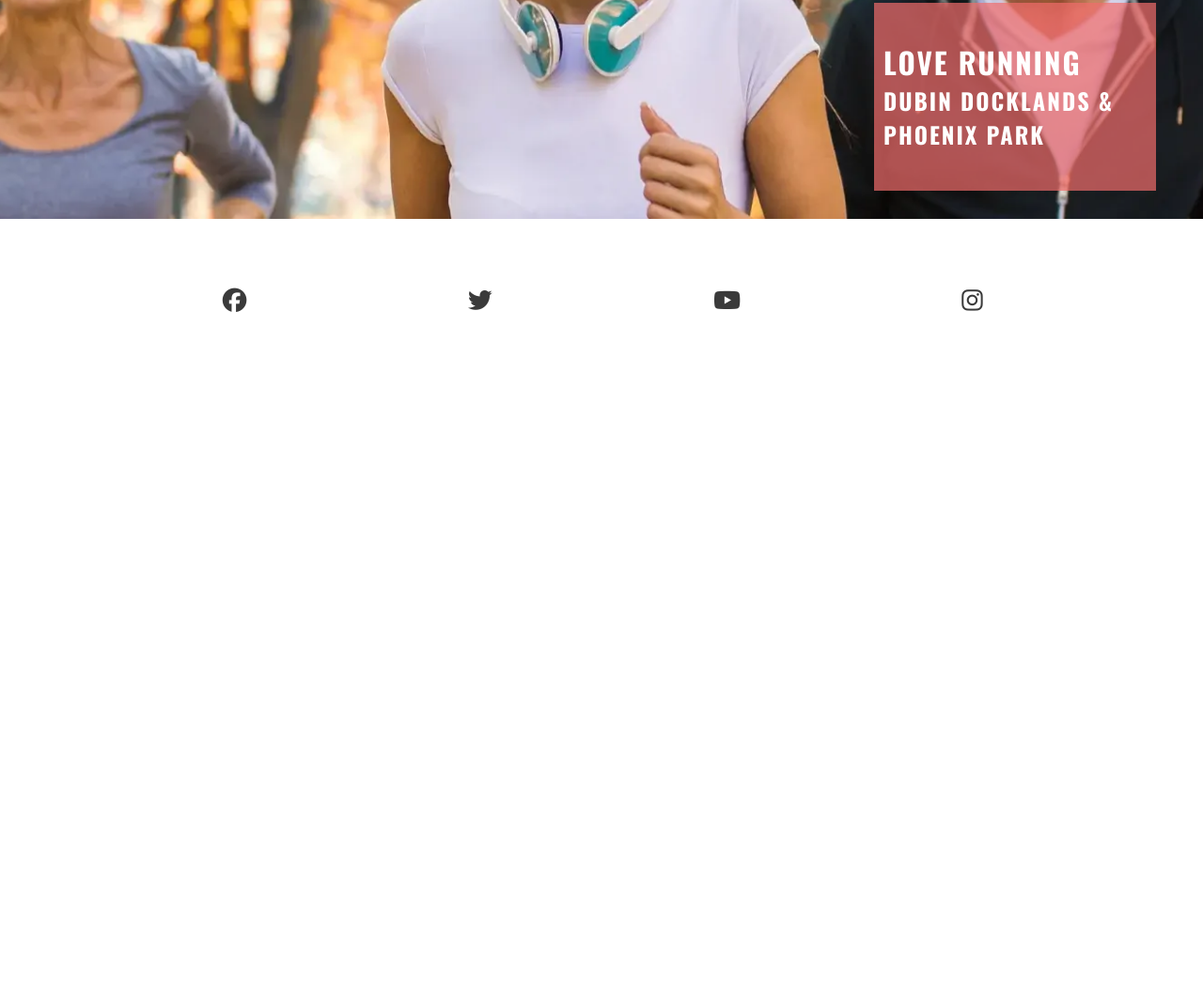
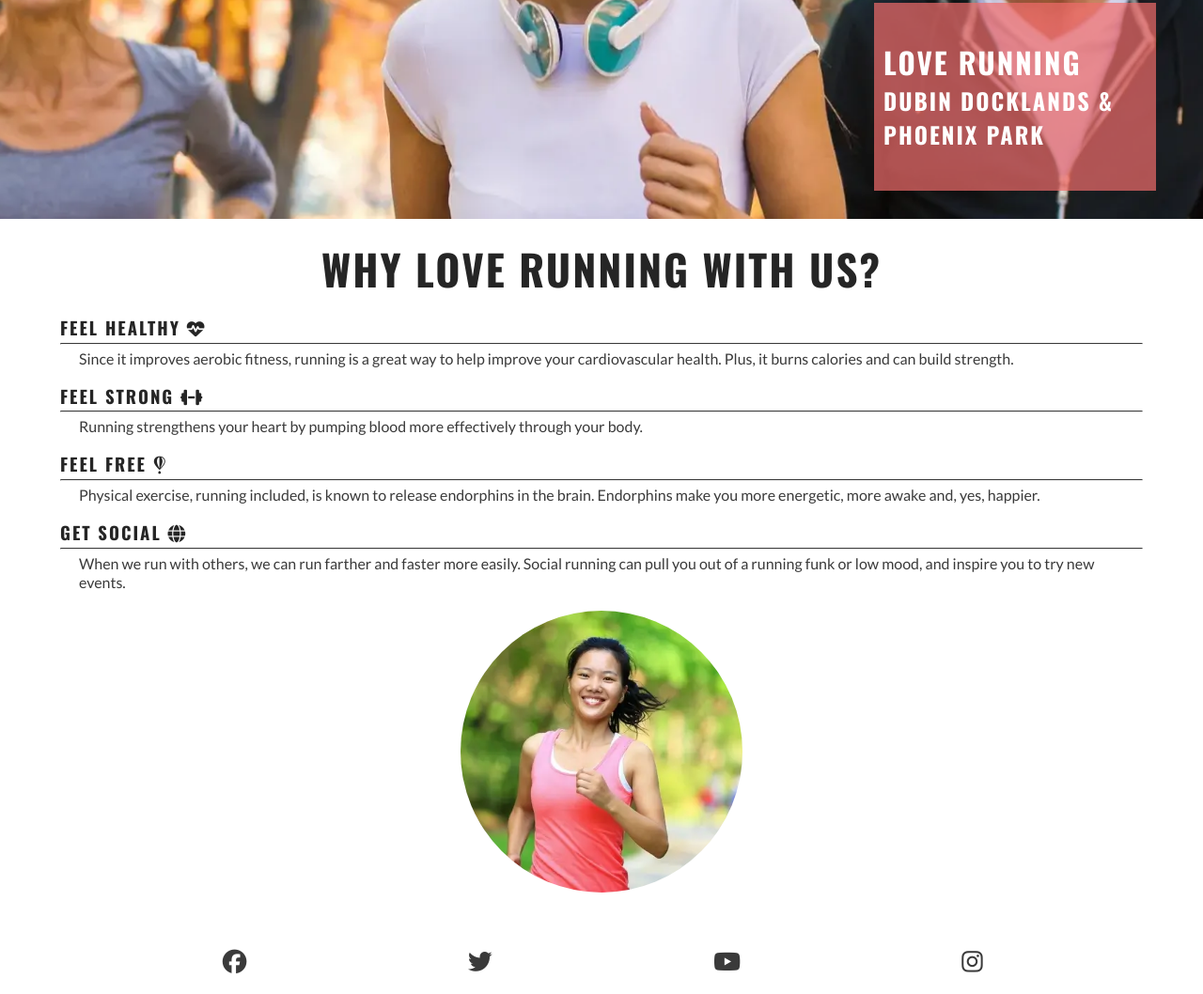
Before and after one commit to AnnieRho7/love-running, a plain HTML site: page index.html in a window 1280 px wide. Shown: the part 446-1504 px from the top of the page at 94% size. Before the commit the page ends 800 px from the top, so only its background shows below. Drawn offline with nearby package versions, Linux system fonts and the light colour scheme.

Commit message:
add circluar image to rason section

```diff
--- a/assets/css/style.css
+++ b/assets/css/style.css
@@ -111,7 +111,49 @@ main {
 #cover-text > h2, #cover-text >h3 {
     color: #ffffff;
 }
+/* Reasons section */
+#reasons {
+    width: 90%;
+    margin: 20px auto;
+}
 
+#reasons h2 {
+    margin-bottom: 20px;
+    text-align: center;
+    font-size: 280%;
+}
+
+#benefits-physical > div,
+#benefits-mental > div {
+    line-height: 20px;
+    margin-bottom: 20px;
+}
+
+#benefits p {
+    padding: 0 20px;
+}
+
+#benefits hr {
+    border-top: 1px solid #3a3a3a;
+    margin: 5px 0;
+}
+
+/* Reasons section styles */
+#circle-cover-bg {
+    height: 90vw;
+    width: 90vw;
+    background: url("../images/reasons-image.webp") no-repeat center center/cover;
+    margin-bottom: 20px;
+    /* Makes it a circle */
+    border-radius: 50%;
+    max-width: 300px;
+    max-height: 300px;
+}
+#benefits-image {
+    display: flex;
+    align-items: center;
+    justify-content: center;
+}
 /* Footer */
 #social-networks {
     text-align: center;
@@ -150,6 +192,7 @@ main {
         line-height: 75px;
         margin: 0 0 .5rem;
     }
+}
     /* Main content */
     main { /* push main content down to accomadate larger header */
         margin-top: 79px;
--- a/index.html
+++ b/index.html
@@ -43,6 +43,45 @@
             <h3>Dubin DockLands & Phoenix Park</h3>
         </div>
     </section>
+
+    <!-- Reasons section -->
+    <section id="reasons">
+        <h2>Why love running with us?</h2>
+        <div id="benefits">
+            <div id="benefits-physical">
+                <div>
+                    <h3>Feel healthy <i class="fa-solid fa-heart-pulse"></i></h3>
+                    <hr>
+                    <p>Since it improves aerobic fitness, running is a great way to help improve your cardiovascular
+                        health. Plus, it burns calories and can build strength.</p>
+                </div>
+                <div>
+                    <h3>Feel strong <i class="fa-solid fa-dumbbell"></i></h3>
+                    <hr>
+                    <p>Running strengthens your heart by pumping blood more effectively through your body.</p>
+                </div>
+            </div>
+            <div id="benefits-mental">
+                <div>
+                    <h3>Feel free <i class="fa-brands fa-fly"></i></h3>
+                    <hr>
+                    <p>Physical exercise, running included, is known to release endorphins in the brain. Endorphins
+                        make you more energetic, more awake and, yes, happier.</p>
+                </div>
+                <div>
+                    <h3>Get social <i class="fa-solid fa-globe"></i></h3>
+                    <hr>
+                    <p>When we run with others, we can run farther and faster more easily. Social running can pull
+                        you out of a running funk or low mood, and inspire you to try new events.</p>
+                </div>
+            </div>
+            <div id="benefits-image">
+                <div id="circle-cover-bg">
+
+                </div>
+            </div>
+        </div>
+</section>
 </main>
 
 <!--Footer-->
```
Also changed, not shown: assets/images/reasons-image.webp (added).
